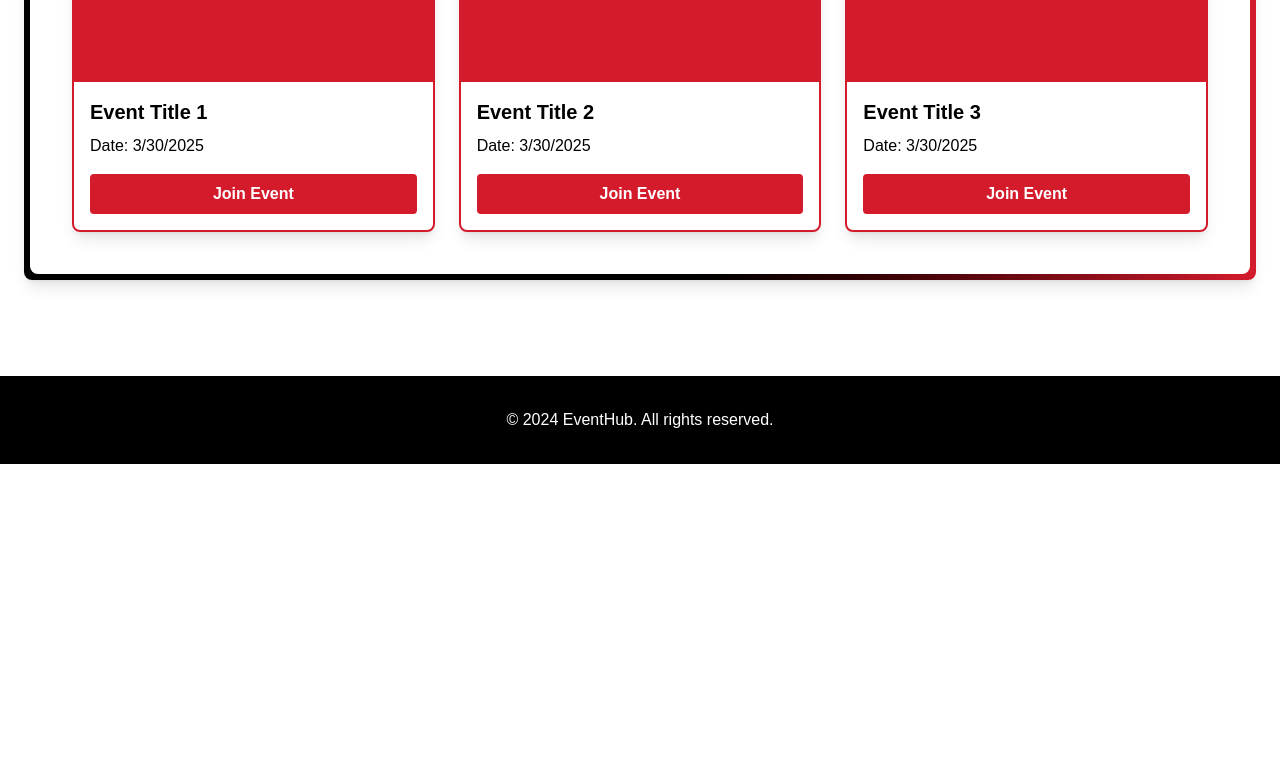
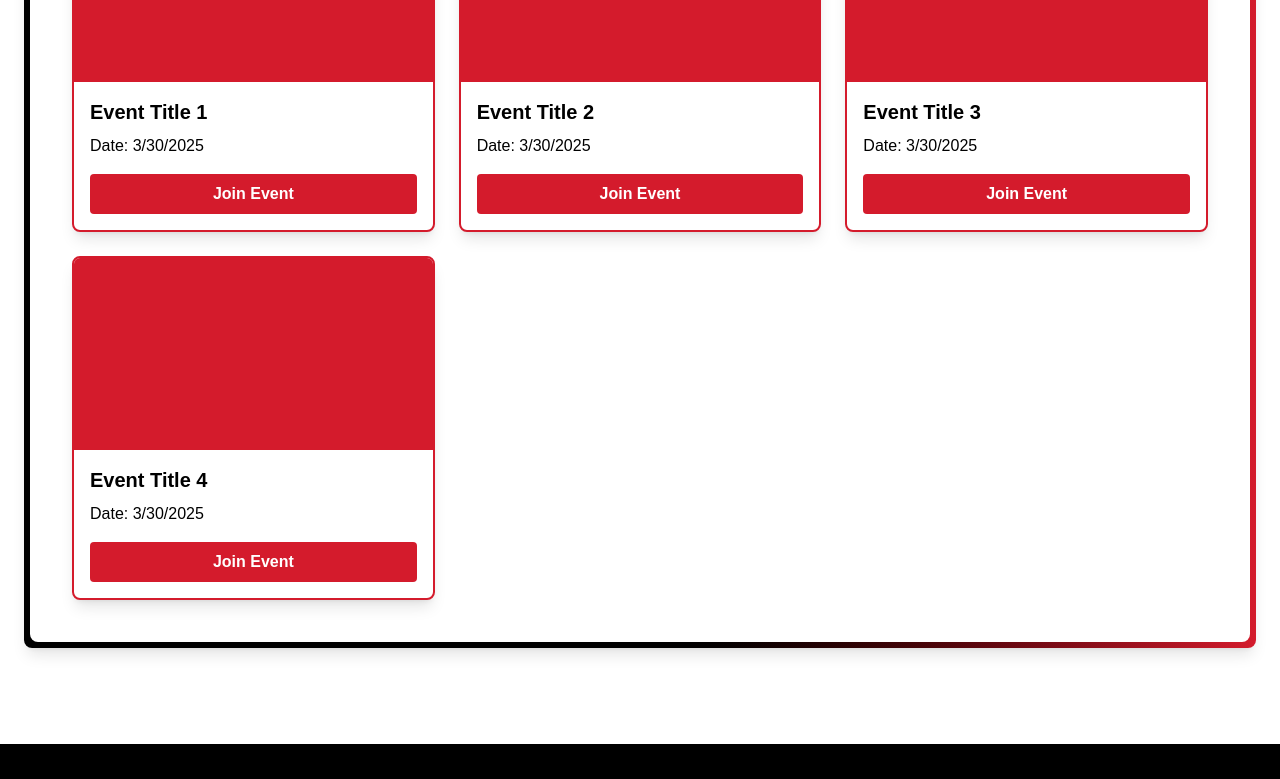
Before and after one commit to dnakhooda/SteastHack, a Next.js app: page / in a window 1280 px wide. Shown: the part 592-1371 px from the top of the page. Before the commit the page ends 1056 px from the top, so only its background shows below. Built offline with nearby package versions, Linux system fonts and the light colour scheme.

Commit message:
Event Buttons Working (page not up yet)

```diff
--- a/src/app/page.js
+++ b/src/app/page.js
@@ -1,12 +1,18 @@
 "use client";
 
-import { useRouter } from 'next/router'
+import { useRouter } from 'next/navigation'
 import { useState } from "react";
 import Image from "next/image";
 
 export default function Home() {
   const [activeTab, setActiveTab] = useState('upcoming');
   const [showLogin, setShowLogin] = useState(false);
+
+  const router = useRouter();
+
+  const handleJoinEvent = (eventId) => {
+    router.push(`/event/${eventId}`);
+  };
 
   return (
     <div className="min-h-screen bg-white text-black">
@@ -152,13 +158,15 @@ export default function Home() {
               {activeTab === 'upcoming' && (
                 <div className="grid grid-cols-1 md:grid-cols-2 lg:grid-cols-3 gap-6">
                   {/* Event Cards */}
-                  {[1, 2, 3].map((event) => (
+                  {[1, 2, 3, 4].map((event) => (
                     <div key={event} className="bg-white rounded-lg overflow-hidden shadow-lg border-2 border-[#D41B2C]">
                       <div className={`h-48 bg-[#D41B2C]`}></div>
                       <div className="p-4">
                         <h3 className="text-xl font-semibold mb-2 text-black">Event Title {event}</h3>
                         <p className="text-black mb-4">Date: {new Date().toLocaleDateString()}</p>
-                        <button className="w-full bg-[#D41B2C] text-white font-bold py-2 px-4 rounded transition hover:bg-[#B31824]">
+                        <button
+                        onClick={() => handleJoinEvent(event)}
+                        className="w-full bg-[#D41B2C] text-white font-bold py-2 px-4 rounded transition hover:bg-[#B31824]">
                           Join Event
                         </button>
                       </div>
--- /dev/null
+++ b/src/events/page.js
@@ -0,0 +1,17 @@
+"use client";
+
+
+import { useRouter } from 'next/navigation';
+
+export default function EventDetails() {
+  const router = useRouter();
+  const { id } = router.query; // Get the event ID from the URL
+
+  return (
+    <div className="container mx-auto px-6 py-16">
+      <h1 className="text-4xl font-bold text-center">Event Details for Event {id}</h1>
+      <p className="text-center mt-4">Here you can display the details of the event with ID: {id}.</p>
+      {/* You can now fetch event details from a database or API using this ID */}
+    </div>
+  );
+}
```
